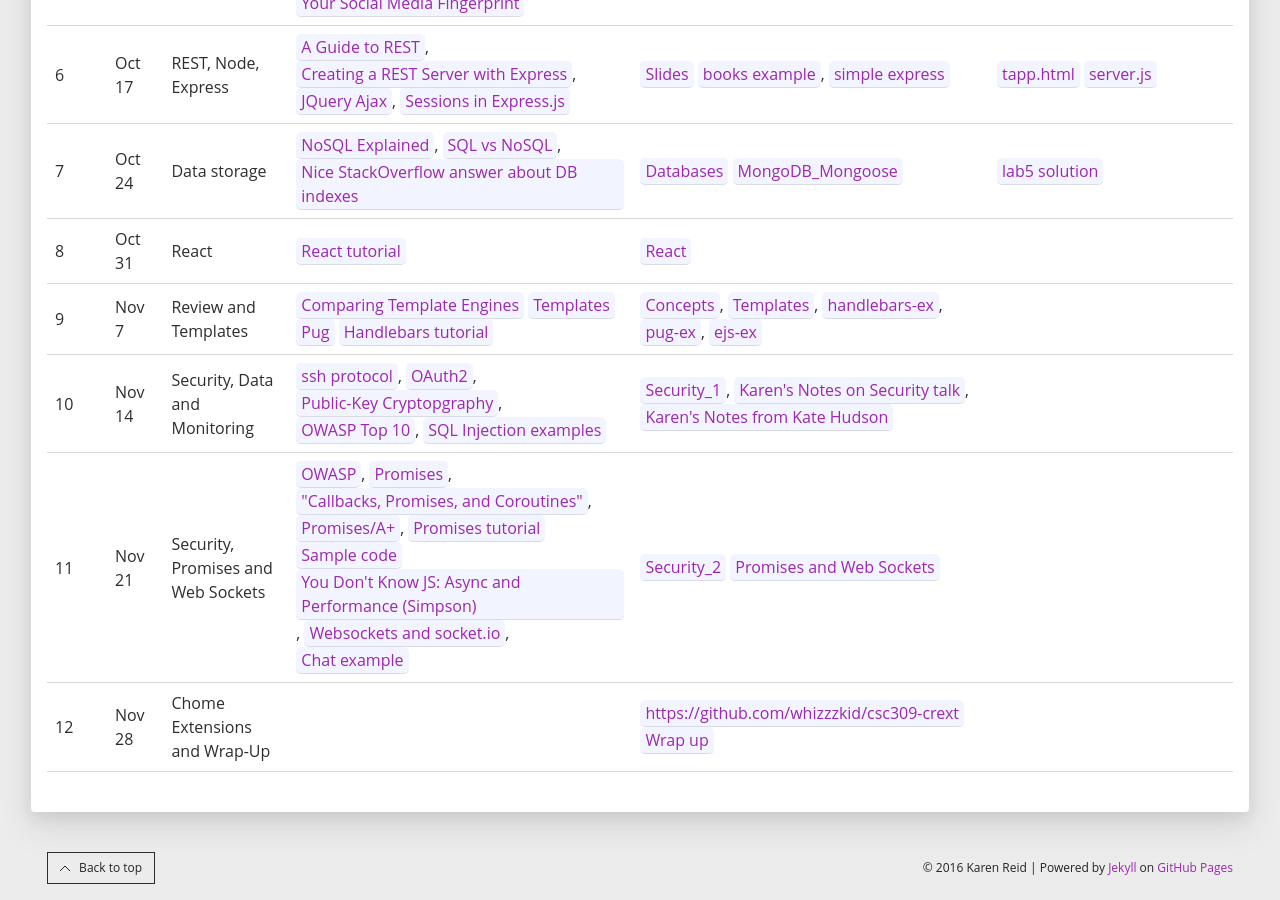
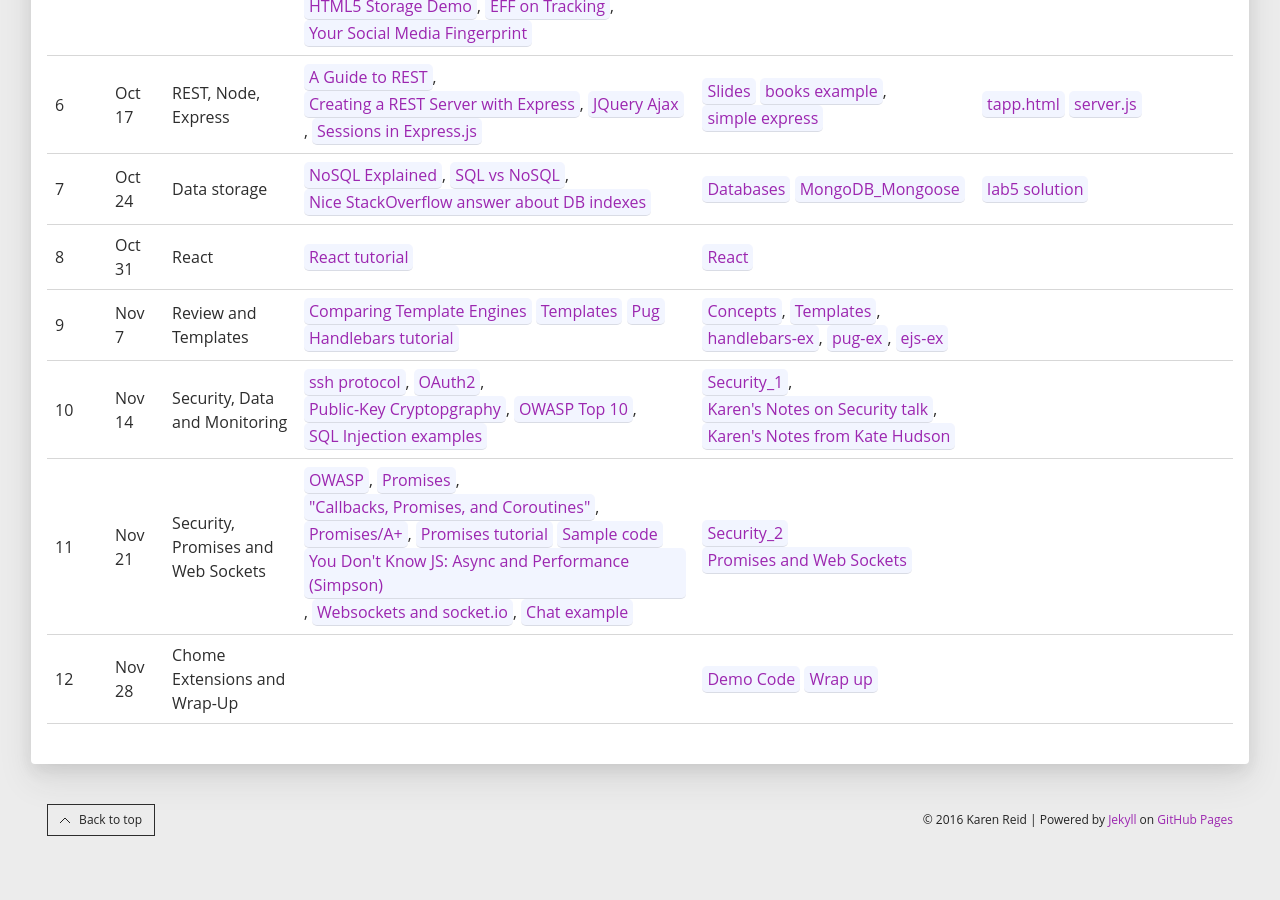
Before and after one commit to nigef/CSC309-Fall-2016.github.io, a Jekyll site: the page built from lectures.md, in a window 1280 px wide and 900 px high, scrolled down 794 px. Built offline with Jekyll 4.4.1, drawn with Linux system fonts in a browser that asks for light colours; after the commit the page ends 1646 px from its top, so only the background shows below that.

Commit message:
fixing mistakes

```diff
--- a/lectures.md
+++ b/lectures.md
@@ -228,7 +228,7 @@
       <td>Chome Extensions and Wrap-Up</td>
       <td></td>
       <a href="https://docs.google.com/presentation/d/1b7De96iga0yRftZ7ecixMY84ReCzxvIJ3HnnXV0Larg/edit?usp=sharing">Chrome extensions</a>
-      <td><a href="Demo code">https://github.com/whizzzkid/csc309-crext</a>
+      <td><a href="https://github.com/whizzzkid/csc309-crext">Demo Code</a>
       <a href="/lectures/w12/wrapup.pdf">Wrap up</a>
       </td>
       <td></td>
```
